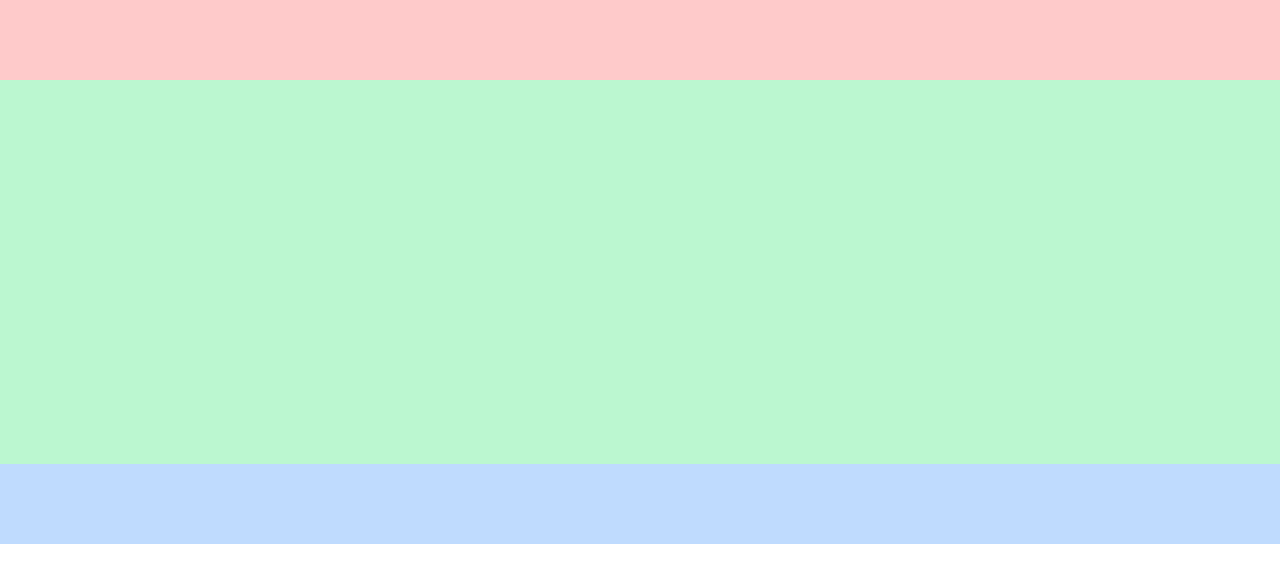
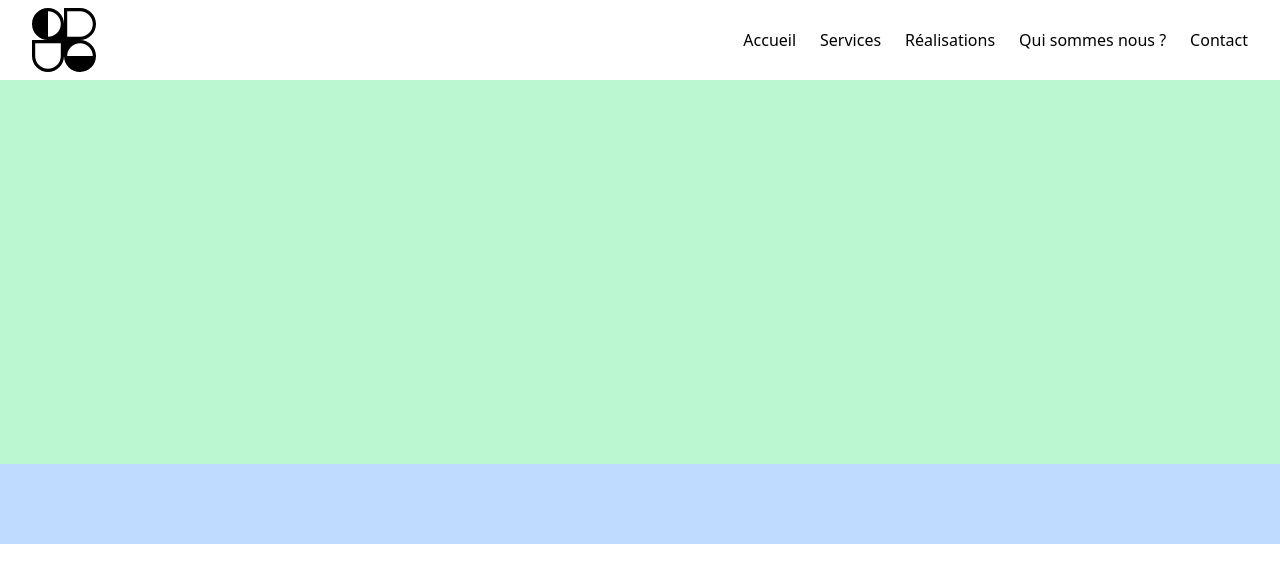
Before and after one commit to quentinhnrt/agence-fdm, a React (Vite) app: page / in a window 1280 px wide. Shown: the top 582 px of the page. Built offline with nearby package versions, Linux system fonts and the light colour scheme.

Commit message:
header logo + responsive

```diff
--- a/src/Header/Header.jsx
+++ b/src/Header/Header.jsx
@@ -1,7 +1,33 @@
+import {useState} from "react";
+
 export default function Header() {
+
+    const [isMenuOpen, setIsMenuOpen] = useState(false);
+
     return (
-        <header className={"h-20 bg-red-200"}>
+        <header className={"h-20 bg-white"}>
+            <div className={"max-w-[1440px] mx-auto flex justify-between h-full py-2 items-center px-8"}>
+                <div className={"aspect-[1/1] h-full"}>
+                    <img src={"/logo.svg"} alt={"Logo"} className={"h-full w-full object-cover"}/>
+                </div>
+                <div onClick={() => setIsMenuOpen(!isMenuOpen)} role={"button"} className={"h-full aspect-[1/1] bg-orange-200 lg:hidden"}>
 
+                </div>
+                <nav
+                    className={"h-screen duration-500 w-screen lg:justify-end fixed top-0 left-0 bg-white flex items-center justify-center lg:h-full lg:w-full lg:relative lg:translate-x-0 " + (isMenuOpen ? "translate-x-0" : "translate-x-full")}>
+                    <ul className={"flex flex-col lg:flex-row  items-center gap-6"}>
+                        <li className={"aspect-[1/1] h-20 mb-12 lg:hidden"}>
+                            <img src={"/logo.svg"} alt={"Logo"} className={"h-full w-full object-cover"}/>
+                        </li>
+                        <li className={"text-3xl lg:text-base"}><a href={"#landing"}>Accueil</a></li>
+                        <li className={"text-3xl lg:text-base"}><a href={"#services"}>Services</a></li>
+                        <li className={"text-3xl lg:text-base"}><a href={"#realisation"}>Réalisations</a></li>
+                        <li className={"text-3xl lg:text-base"}><a href={"#qui-sommes-nous"}>Qui sommes nous ?</a></li>
+                        <li className={"text-3xl lg:text-base"}><a href={"#contact"}>Contact</a></li>
+                        <li onClick={() => setIsMenuOpen(!isMenuOpen)} role={"button"} className={"text-3xl lg:hidden"}>X</li>
+                    </ul>
+                </nav>
+            </div>
         </header>
     );
 }
```
Also changed, not shown: public/logo.svg (added).
